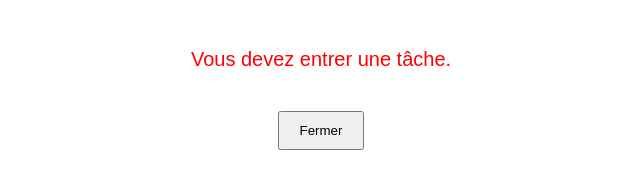
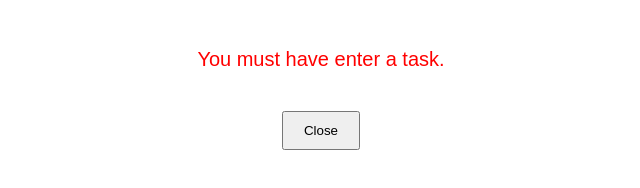
Before and after one commit to mathieu-Glt/ProjectElectronjs, an Electron app: page modal.html in a window 1000 px wide. Shown: the full height of the page, 179-819 px from the left. Drawn offline with Linux system fonts and the light colour scheme.

Commit message:
Modicifcation message erreur modal

```diff
--- a/modal.html
+++ b/modal.html
@@ -21,7 +21,7 @@
     </style>
 </head>
 <body>
-    <div class="error"><p>Vous devez entrer une tâche.</p></div>
-    <button onclick="window.close()">Fermer</button>
+    <div class="error"><p>You must have enter a task.</p></div>
+    <button onclick="window.close()">Close</button>
 </body>
 </html>
```
